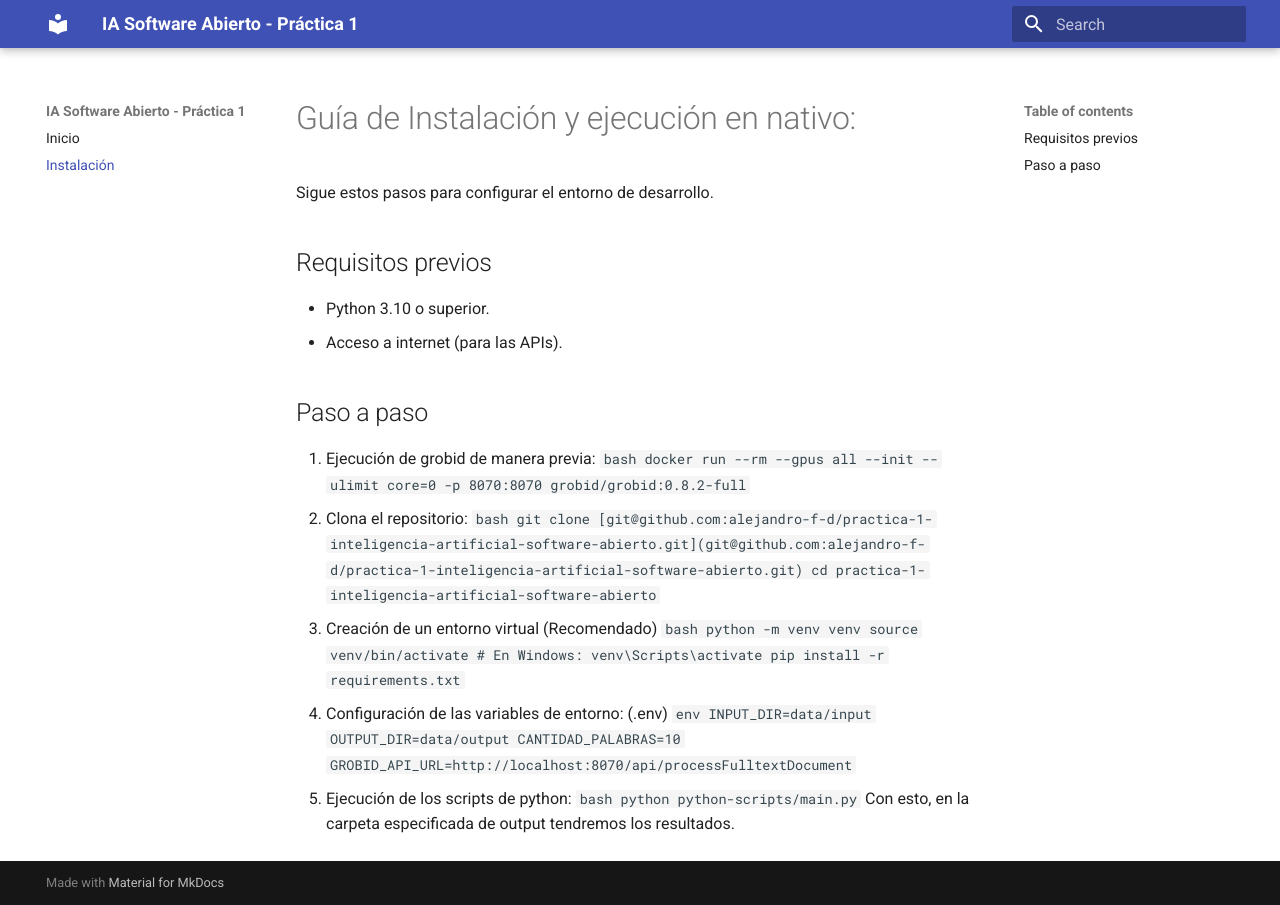
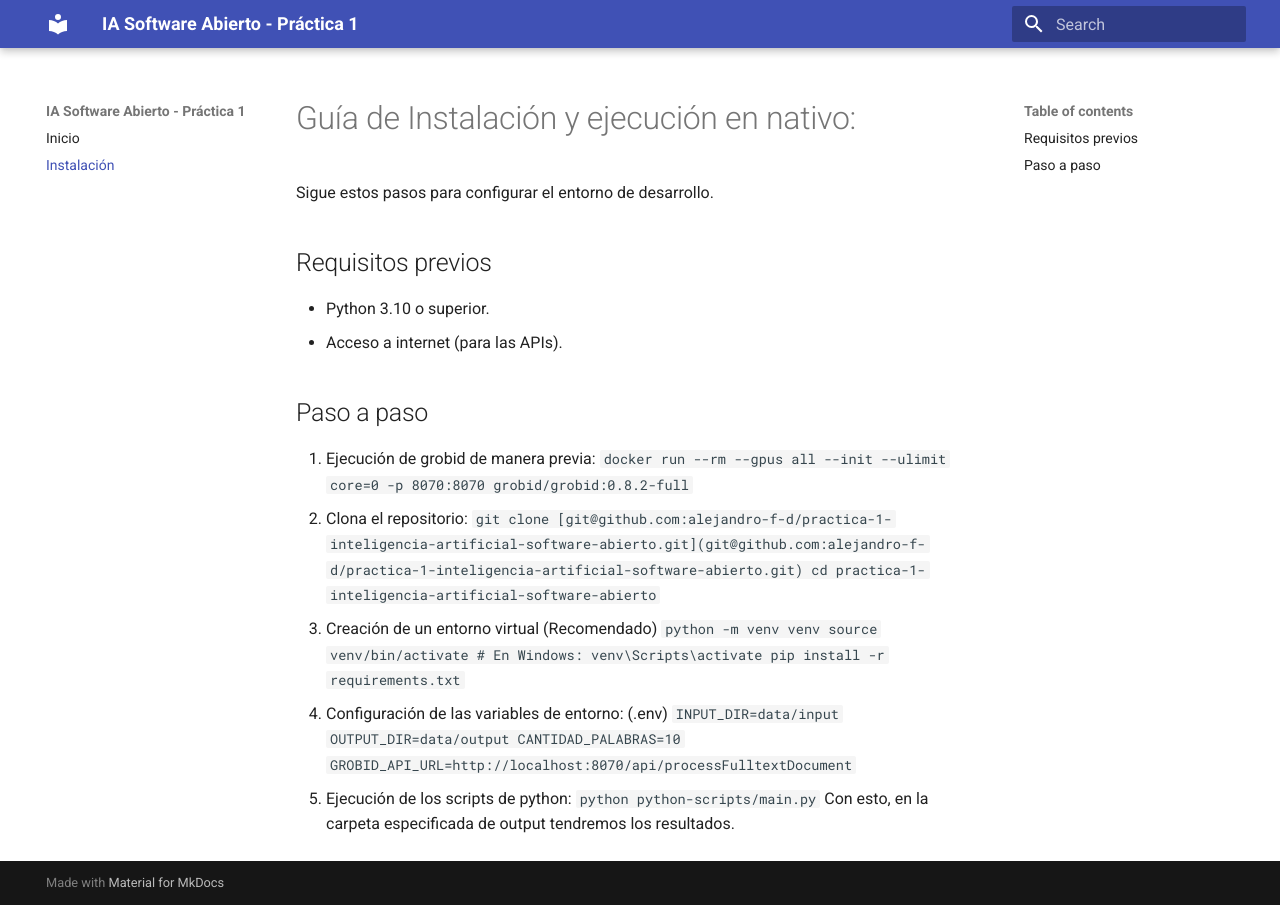
Before and after one commit to alejandro-f-d/practica-1-inteligencia-artificial-software-abierto, an MkDocs documentation site: the page built from docs/instalacion.md, in a window 1280 px wide. Built offline with MkDocs 1.6.1 and Material for MkDocs 9.7.7, drawn with Linux system fonts in a browser that asks for light colours.

Commit message:
Done read the docs for terminal usage with python.

````diff
--- a/docs/instalacion.md
+++ b/docs/instalacion.md
@@ -8,29 +8,29 @@ Sigue estos pasos para configurar el entorno de desarrollo.
 
 ## Paso a paso
 0. Ejecución de grobid de manera previa:
-  ```bash
+  ```
   docker run --rm --gpus all --init --ulimit core=0 -p 8070:8070 grobid/grobid:0.8.2-full
   ```
 1. Clona el repositorio:
-   ```bash
+   ```
    git clone [git@github.com:alejandro-f-d/practica-1-inteligencia-artificial-software-abierto.git](git@github.com:alejandro-f-d/practica-1-inteligencia-artificial-software-abierto.git)
    cd practica-1-inteligencia-artificial-software-abierto
    ```
 2. Creación de un entorno virtual (Recomendado)
-    ```bash
+    ```
     python -m venv venv
     source venv/bin/activate  # En Windows: venv\Scripts\activate
     pip install -r requirements.txt
     ```
 3. Configuración de las variables de entorno: (.env)
-  ```env
+  ```
   INPUT_DIR=data/input
   OUTPUT_DIR=data/output
   CANTIDAD_PALABRAS=10
   GROBID_API_URL=http://localhost:8070/api/processFulltextDocument
   ```
 4. Ejecución de los scripts de python:
-  ```bash
+  ```
   python python-scripts/main.py
   ```
 Con esto, en la carpeta especificada de output tendremos los resultados.
````
